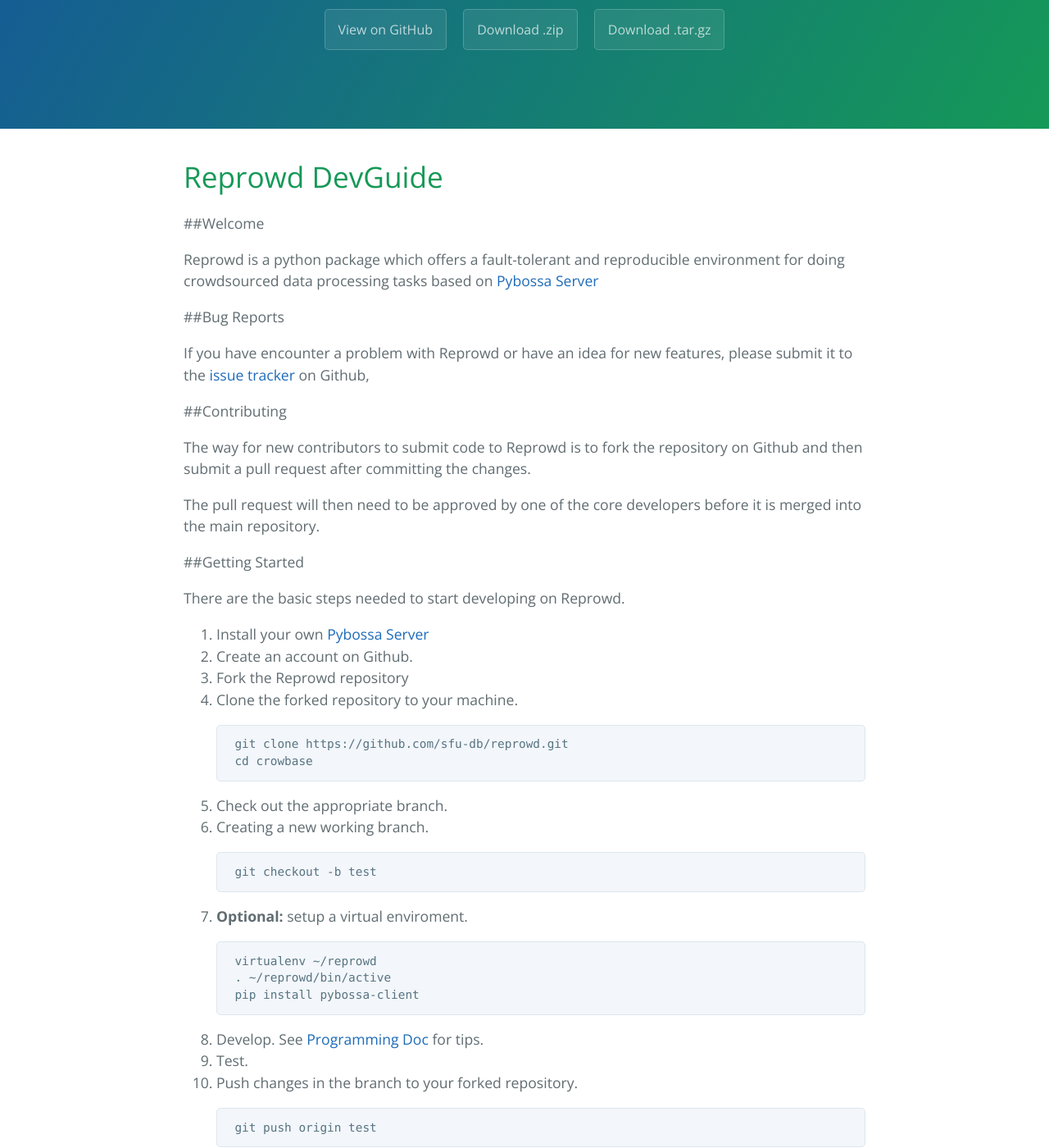
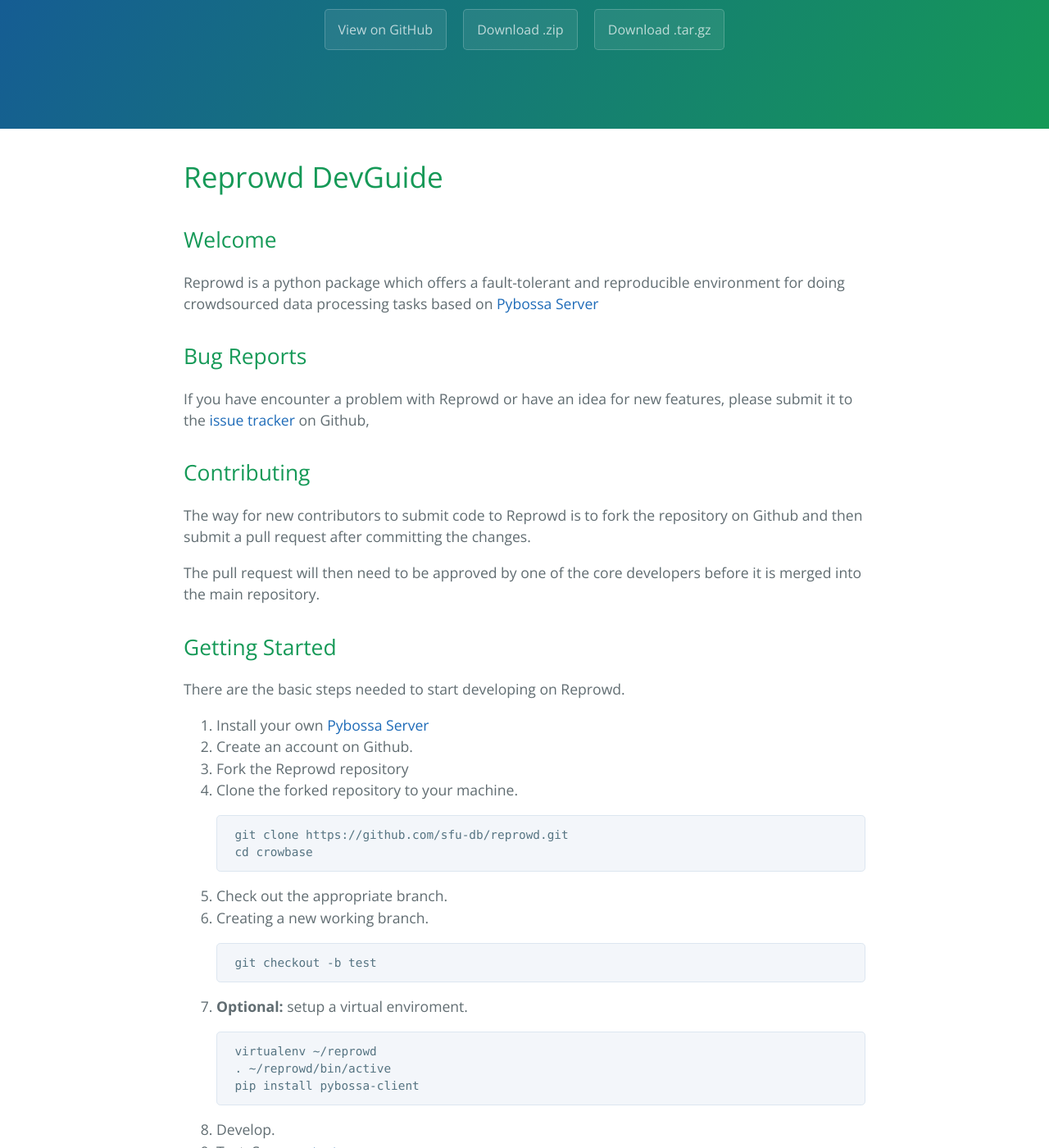
Before and after one commit to sfu-db/reprowd, a Jekyll site: the page built from dev_guide.md, in a window 1280 px wide and 1400 px high, scrolled down 226 px. Shown: the whole window at 82% size. Built offline with Jekyll 4.4.1, drawn with Linux system fonts in a browser that asks for light colours; some of the changed text lies outside the part shown.

Commit message:
Update dev_guide.md

```diff
--- a/dev_guide.md
+++ b/dev_guide.md
@@ -4,21 +4,21 @@
 ---
 # Reprowd DevGuide
 
-##Welcome
+## Welcome
 
 Reprowd is a python package which offers a fault-tolerant and reproducible environment for doing crowdsourced data processing tasks based on [Pybossa Server](http://pybossa.com/)
 
-##Bug Reports
+## Bug Reports
 
 If you have encounter a problem with Reprowd or have an idea for new features, please submit it to the [issue tracker](https://github.com/sfu-db/reprowd/issues) on Github,
 
-##Contributing
+## Contributing
 
 The way for new contributors to submit code to Reprowd is to fork the repository on Github and then submit a pull request after committing the changes.
 
 The pull request will then need to be approved by one of the core developers before it is merged into the main repository.
 
-##Getting Started
+## Getting Started
 
 There are the basic steps needed to start developing on Reprowd.
 
@@ -39,15 +39,18 @@
 		. ~/reprowd/bin/active
 		pip install pybossa-client
 7. Develop.
-	See [Programming Doc]() for tips.
 8. Test.
+	See [nosetests](http://nose.readthedocs.io/en/latest/)
+
+		cd tests
+		nosetests
 9. Push changes in the branch to your forked repository.
 
 		git push origin test
 10. Submit a pull request.
 11. Wait for a core developer to review your changes
 
-##Contact
+## Contact
 
 [Jiannan Wang](jnwang@sfu.ca)
 
```
